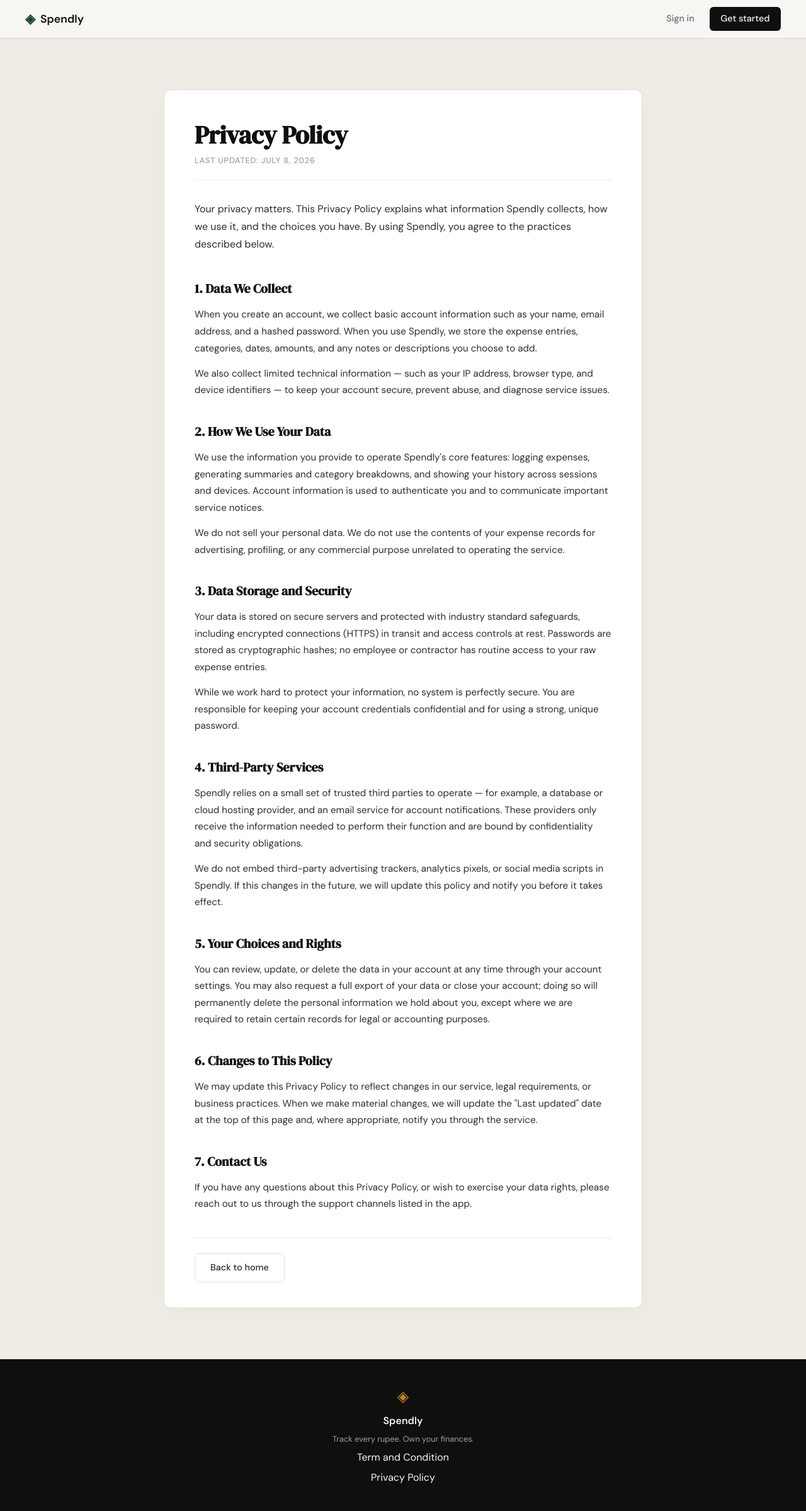
After one commit to SantoshKumar4547/spendly, a Flask app: page /privacy in a window 1280 px wide. The commit adds this page. Shown: the whole page at 63% size. Run offline with Flask 3, Linux system fonts and the light colour scheme.

Commit message:
landing: add privacy policy page and route

```diff
--- a/app.py
+++ b/app.py
@@ -25,6 +25,11 @@ def login():
 @app.route("/terms")
 def terms():
     return render_template("terms.html")
+
+
+@app.route("/privacy")
+def privacy():
+    return render_template("privacy.html")
 
 
 # ------------------------------------------------------------------ #
--- a/templates/base.html
+++ b/templates/base.html
@@ -35,7 +35,7 @@
             <span class="footer-name">Spendly</span>
             <p class="footer-copy">Track every rupee. Own your finances.</p>
             <a href="/terms">Term and Condition</a>
-            <a href="#">Privacy Policy</a>
+            <a href="/privacy">Privacy Policy</a>
         </div>
     </footer>
 
--- /dev/null
+++ b/templates/privacy.html
@@ -0,0 +1,102 @@
+{% extends "base.html" %}
+
+{% block title %}Privacy Policy — Spendly{% endblock %}
+
+{% block content %}
+<section class="legal">
+    <div class="legal-inner">
+        <h1 class="legal-title">Privacy Policy</h1>
+        <p class="legal-updated">Last updated: July 8, 2026</p>
+
+        <p class="legal-intro">
+            Your privacy matters. This Privacy Policy explains what information
+            Spendly collects, how we use it, and the choices you have. By using
+            Spendly, you agree to the practices described below.
+        </p>
+
+        <h2 class="legal-heading">1. Data We Collect</h2>
+        <p class="legal-body">
+            When you create an account, we collect basic account information such
+            as your name, email address, and a hashed password. When you use
+            Spendly, we store the expense entries, categories, dates, amounts, and
+            any notes or descriptions you choose to add.
+        </p>
+        <p class="legal-body">
+            We also collect limited technical information — such as your IP
+            address, browser type, and device identifiers — to keep your account
+            secure, prevent abuse, and diagnose service issues.
+        </p>
+
+        <h2 class="legal-heading">2. How We Use Your Data</h2>
+        <p class="legal-body">
+            We use the information you provide to operate Spendly's core features:
+            logging expenses, generating summaries and category breakdowns, and
+            showing your history across sessions and devices. Account
+            information is used to authenticate you and to communicate important
+            service notices.
+        </p>
+        <p class="legal-body">
+            We do not sell your personal data. We do not use the contents of your
+            expense records for advertising, profiling, or any commercial purpose
+            unrelated to operating the service.
+        </p>
+
+        <h2 class="legal-heading">3. Data Storage and Security</h2>
+        <p class="legal-body">
+            Your data is stored on secure servers and protected with industry
+            standard safeguards, including encrypted connections (HTTPS) in
+            transit and access controls at rest. Passwords are stored as
+            cryptographic hashes; no employee or contractor has routine access to
+            your raw expense entries.
+        </p>
+        <p class="legal-body">
+            While we work hard to protect your information, no system is
+            perfectly secure. You are responsible for keeping your account
+            credentials confidential and for using a strong, unique password.
+        </p>
+
+        <h2 class="legal-heading">4. Third-Party Services</h2>
+        <p class="legal-body">
+            Spendly relies on a small set of trusted third parties to operate —
+            for example, a database or cloud hosting provider, and an email
+            service for account notifications. These providers only receive the
+            information needed to perform their function and are bound by
+            confidentiality and security obligations.
+        </p>
+        <p class="legal-body">
+            We do not embed third-party advertising trackers, analytics pixels,
+            or social media scripts in Spendly. If this changes in the future,
+            we will update this policy and notify you before it takes effect.
+        </p>
+
+        <h2 class="legal-heading">5. Your Choices and Rights</h2>
+        <p class="legal-body">
+            You can review, update, or delete the data in your account at any
+            time through your account settings. You may also request a full
+            export of your data or close your account; doing so will permanently
+            delete the personal information we hold about you, except where we
+            are required to retain certain records for legal or accounting
+            purposes.
+        </p>
+
+        <h2 class="legal-heading">6. Changes to This Policy</h2>
+        <p class="legal-body">
+            We may update this Privacy Policy to reflect changes in our service,
+            legal requirements, or business practices. When we make material
+            changes, we will update the "Last updated" date at the top of this
+            page and, where appropriate, notify you through the service.
+        </p>
+
+        <h2 class="legal-heading">7. Contact Us</h2>
+        <p class="legal-body">
+            If you have any questions about this Privacy Policy, or wish to
+            exercise your data rights, please reach out to us through the
+            support channels listed in the app.
+        </p>
+
+        <div class="legal-actions">
+            <a href="{{ url_for('landing') }}" class="btn-ghost">Back to home</a>
+        </div>
+    </div>
+</section>
+{% endblock %}
```
